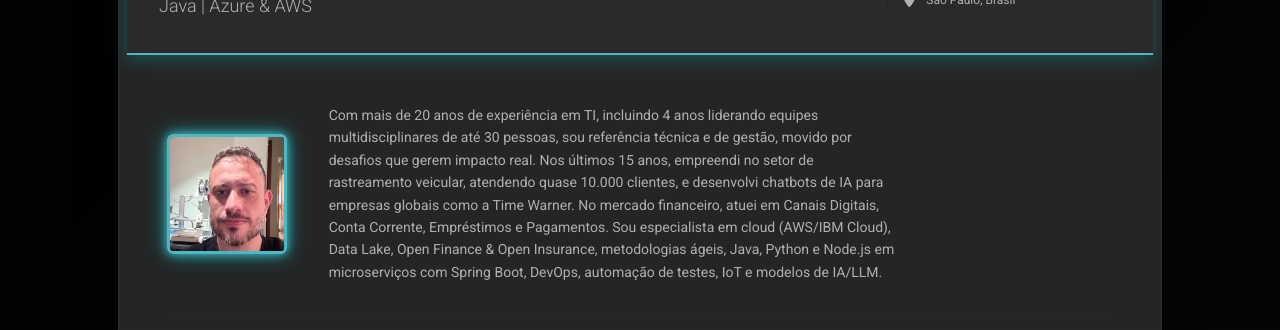
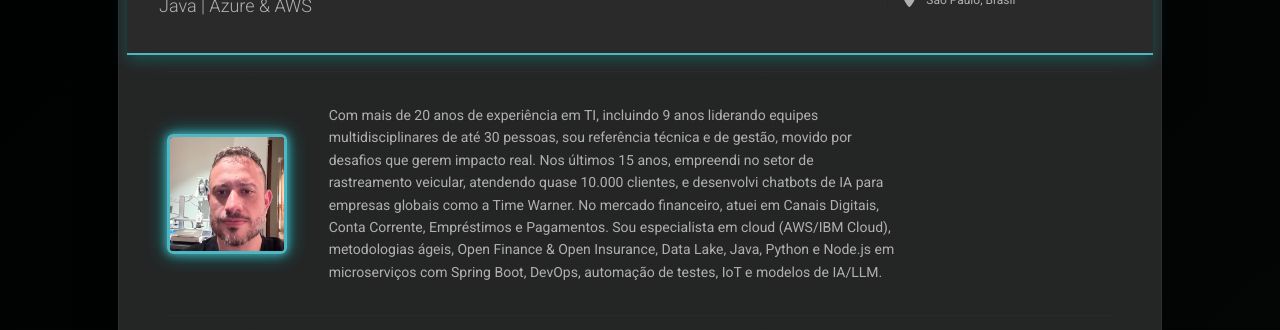
Before and after one commit to marvinmvns/cv2, a Jekyll site: the page index.html, which Jekyll copies as it is, in a window 1280 px wide and 900 px high. Shown: the part 164-494 px from the top of the window. Built offline with Jekyll 4.4.1, drawn with Linux system fonts in a browser that asks for light colours; nearby versions of some CDN libraries; library files that are not in the unit come from our copies.

Commit message:
feat: update profile summary with leadership experience and expertise
Profile Updates:
- Changed leadership experience: 4 years → 9 years
- Leading multidisciplinary teams of up to 30 people
- Added Open Finance & Open Insurance as key expertise
- Repositioned specialties for better emphasis

Key Changes:
- "9 anos liderando equipes multidisciplinares"
- Expertise order: Cloud, Agile, Open Finance/Insurance, Data Lake
- Maintains all existing skills and achievements
- Professional summary now more accurately reflects experience

Technical Expertise Highlighted:
✓ Open Finance & Open Insurance
✓ Data Lake
✓ Cloud (AWS/IBM Cloud)
✓ Agile methodologies
✓ Microservices (Java, Python, Node.js)
✓ DevOps & Test Automation
✓ IoT & AI/LLM models

🤖 Generated with [Claude Code](https://claude.com/claude-code)

Co-Authored-By: Claude <noreply@anthropic.com>

```diff
--- a/index.html
+++ b/index.html
@@ -67,7 +67,7 @@
 						</div>
 
 						<div class="col text-start">
-							<p class="mb-0">Com mais de 20 anos de experiência em TI, incluindo 4 anos liderando equipes multidisciplinares de até 30 pessoas, sou referência técnica e de gestão, movido por desafios que gerem impacto real. Nos últimos 15 anos, empreendi no setor de rastreamento veicular, atendendo quase 10.000 clientes, e desenvolvi chatbots de IA para empresas globais como a Time Warner. No mercado financeiro, atuei em Canais Digitais, Conta Corrente, Empréstimos e Pagamentos. Sou especialista em cloud (AWS/IBM Cloud), Data Lake, Open Finance & Open Insurance, metodologias ágeis, Java, Python e Node.js em microserviços com Spring Boot, DevOps, automação de testes, IoT e modelos de IA/LLM.</p>
+							<p class="mb-0">Com mais de 20 anos de experiência em TI, incluindo 9 anos liderando equipes multidisciplinares de até 30 pessoas, sou referência técnica e de gestão, movido por desafios que gerem impacto real. Nos últimos 15 anos, empreendi no setor de rastreamento veicular, atendendo quase 10.000 clientes, e desenvolvi chatbots de IA para empresas globais como a Time Warner. No mercado financeiro, atuei em Canais Digitais, Conta Corrente, Empréstimos e Pagamentos. Sou especialista em cloud (AWS/IBM Cloud), metodologias ágeis, Open Finance & Open Insurance, Data Lake, Java, Python e Node.js em microserviços com Spring Boot, DevOps, automação de testes, IoT e modelos de IA/LLM.</p>
 						</div><!--//col-->
 					</div>
 				</div><!--//resume-intro-->
```
